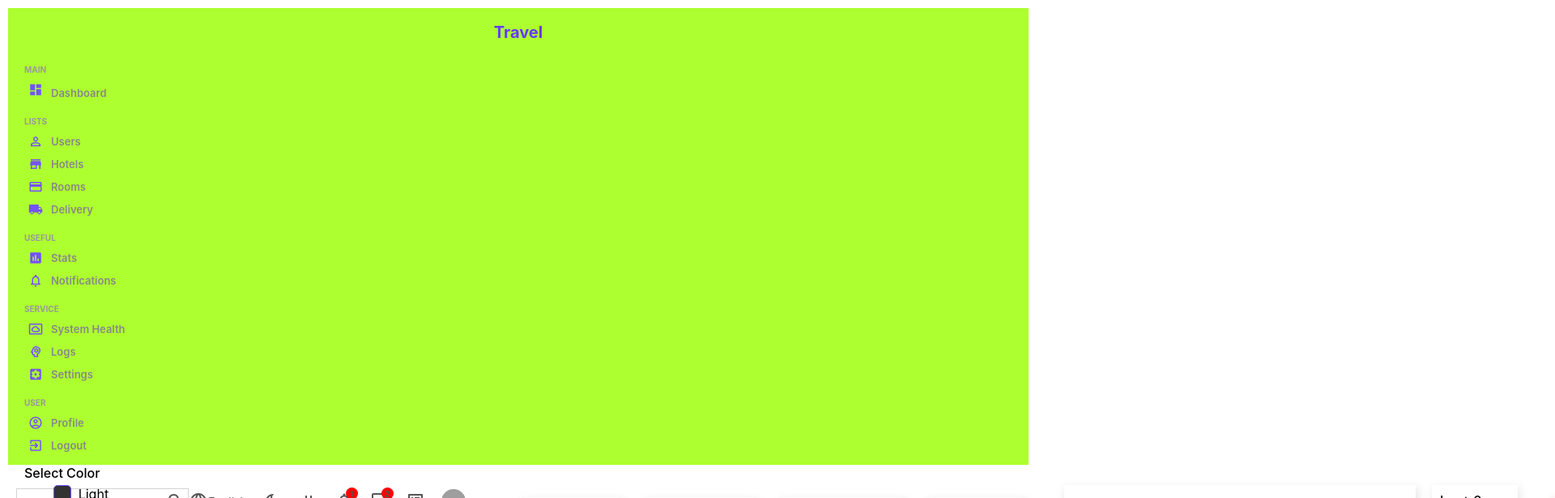
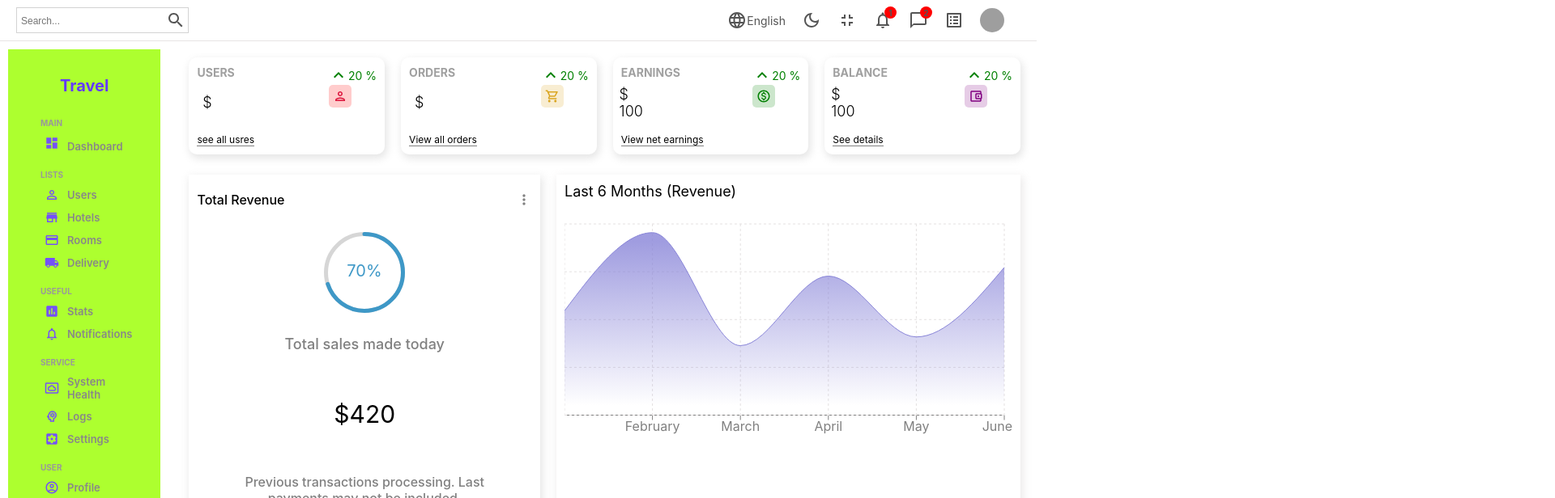
Before and after one commit to narendravs/ticketbooking, a React (Create React App) app in the folder admin/: page / in a window 1280 px wide. Shown: the top 616 px of the page at 81% size, 1920 px wide, since content can reach past the window. Built offline with nearby package versions, Linux system fonts and the light colour scheme; sample sign-in values are in the browser's storage; grey boxes are pictures that could not be loaded.

Commit message:
enhance design and code review

```diff
--- a/admin/src/pages/home/Home.jsx
+++ b/admin/src/pages/home/Home.jsx
@@ -10,9 +10,15 @@ import "./home.css";
 function Home() {
   return (
     <div className="home">
+      <div>
+        <Navbar />
+      </div>
+
+      <div className="homeContainer">
+        <div className="sidebar">
           <Sidebar />
-      <div className="homeContainer">
-        <Navbar />
+        </div>
+        <div>
           <div className="widgets">
             <Widget type="user" />
             <Widget type="order" />
@@ -29,6 +35,7 @@ function Home() {
           </div>
         </div>
       </div>
+    </div>
   );
 }
 
```
Lines whose indentation alone changed are shown as unchanged.
